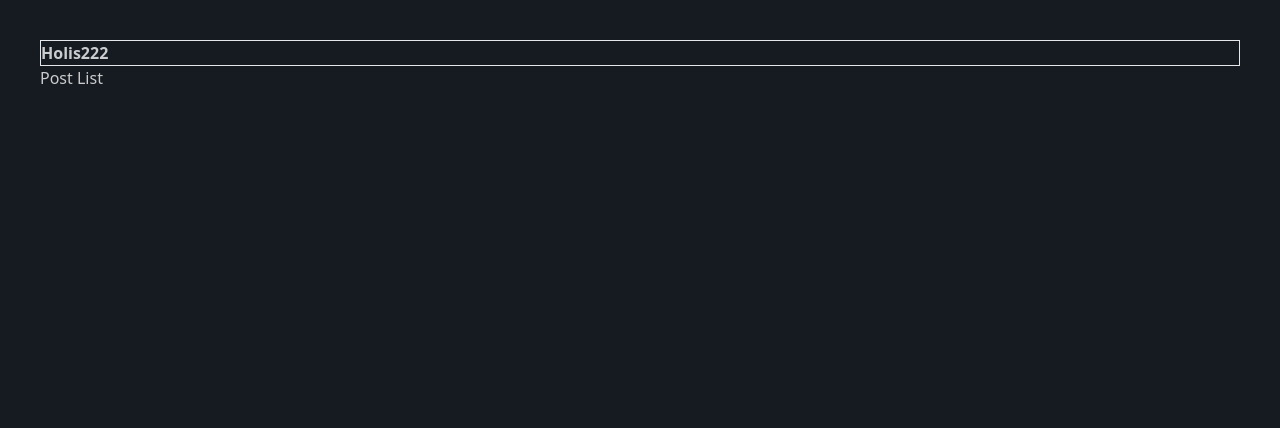
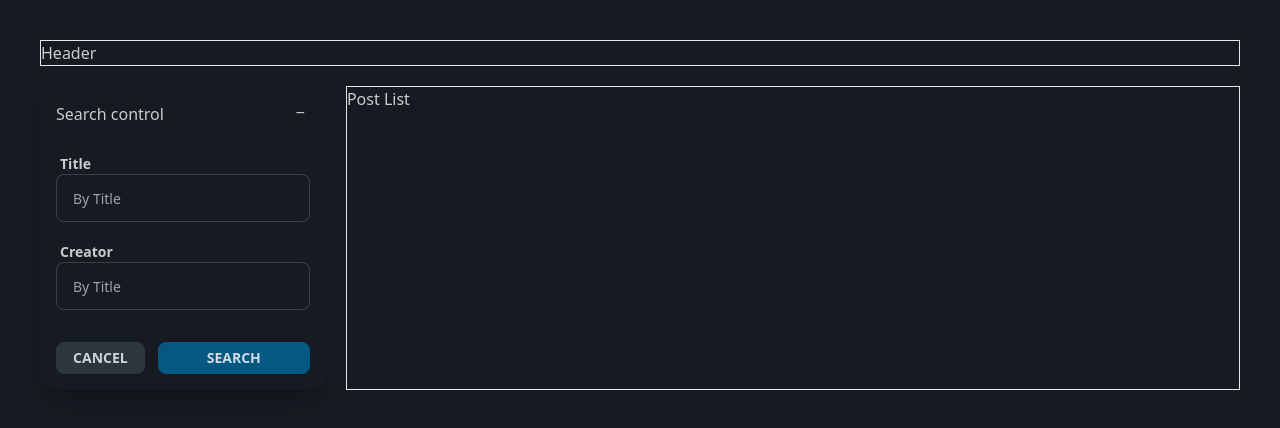
Before and after one commit to AxelCreations/axeltips, a Next.js app in the folder client/: page / in a window 1280 px wide. Shown: the top 428 px of the page. Built offline with nearby package versions, Linux system fonts and the light colour scheme; no server answers.

Commit message:
Added search form

```diff
--- /dev/null
+++ b/client/src/components/Aside.tsx
@@ -0,0 +1,18 @@
+import SearchForm from "./forms/SearchForm";
+
+
+const Aside = () => {
+  return (
+    <div className="flex flex-col gap-10 w-full md:w-96">
+      <details className="collapse collapse-plus bg-base-100 shadow-xl" open>
+        <summary className="collapse-title text-md font-normal">Search control</summary>
+        <div className="collapse-content">
+          <SearchForm />
+        </div>
+      </details>
+
+    </div>
+  )
+}
+
+export default Aside;
--- /dev/null
+++ b/client/src/components/Header.tsx
@@ -0,0 +1,9 @@
+const Header = () => {
+  return (
+    <div className="flex justify-between border border-danger">
+      <h1>Header</h1>
+    </div>
+  )
+}
+
+export default Header;
--- a/client/src/components/buttons/Button.tsx
+++ b/client/src/components/buttons/Button.tsx
@@ -1,15 +1,13 @@
-'use client'
-
-import { Component } from "react";
+import { ComponentProps } from "react";
 
 type ButtonProps = {
-  children: string;
+  children: React.ReactNode;
   className?: string;
-} & Component<'button'>
+} & ComponentProps<"button">
 
 const Button = ({ children, className, ...props }: ButtonProps) => {
   return (
-    <button className={`btn btn-primary ${className}`} {...props}>
+    <button className={`btn btn-primary btn-sm ${className}`} {...props}>
       {children}
     </button>
   )
--- /dev/null
+++ b/client/src/components/forms/SearchForm.tsx
@@ -0,0 +1,45 @@
+import Button from '@/components/buttons/Button';
+import InputGroup from '@/components/inputs/InputGroup';
+import { useForm } from 'react-hook-form';
+import { useRouter } from 'next/router';
+import { useEffect, useState } from 'react';
+
+type SearchType = {
+  title: string;
+  creator: string;
+}
+
+const SearchForm = () => {
+  const { register, setValue } = useForm<SearchType>();
+
+  const router = useRouter();
+
+  useEffect(() => {
+    const { title, creator } = router.query;
+    setValue('title', title as string);
+    setValue('creator', creator as string);
+  }, [router.query, setValue]);
+
+  return (
+    <form className='flex flex-col flex-grow gap-3'>
+      <InputGroup id="title" label="Title">
+        <input
+          className='input input-md input-bordered w-full'
+          placeholder='By Title'
+          {...register('title')} />
+      </InputGroup>
+      <InputGroup id="creator" label="Creator">
+        <input
+          className='input input-md input-bordered w-full'
+          placeholder='By Title'
+          {...register('creator')} />
+      </InputGroup>
+      <div className="flex justify-between mt-5">
+        <Button className='btn-neutral w-[35%]' type="reset">Cancel</Button>
+        <Button className='w-[60%]' type="submit">Search</Button>
+      </div>
+    </form>
+  )
+}
+
+export default SearchForm;
--- /dev/null
+++ b/client/src/components/inputs/InputGroup.tsx
@@ -0,0 +1,28 @@
+import { ComponentProps } from 'react';
+
+type InputGroupProps = {
+  children: React.ReactNode;
+  label?: string;
+  error?: string;
+  id: string;
+}
+
+const InputGroup = ({ children, label, error, id }: InputGroupProps) => {
+  return (
+    <div className='form-control w-full'>
+      {Boolean(label?.length) && (
+        <label htmlFor={id} className="label font-bold pb-0">
+          <span className="label-text">{label}</span>
+        </label>
+      )}
+      {children}
+      {Boolean(error?.length) && (
+        <label htmlFor={id} className="label p-0 ps-1">
+          <span className="label-text text-red-400">{error}</span>
+        </label>
+      )}
+    </div>
+  )
+}
+
+export default InputGroup;
--- a/client/src/components/posts/Posts.tsx
+++ b/client/src/components/posts/Posts.tsx
@@ -11,7 +11,9 @@ const Posts = () => {
 
 
   return (
-    <h1>Post List</h1>
+    <div className="border flex w-full">
+      <h1>Post List</h1>
+    </div>
   )
 }
 
--- a/client/src/pages/index.tsx
+++ b/client/src/pages/index.tsx
@@ -1,9 +1,11 @@
 
+import Aside from '@/components/Aside';
+import Header from '@/components/Header';
 import Posts from '@/components/posts/Posts';
 import { useAppDispatch } from '@/hooks/ReduxHooks';
 
 import { GetPosts, RemovePost } from '@/redux/PostSlicer';
-import { useEffect } from 'react';
+import { useEffect, useState } from 'react';
 
 const Home = () => {
   const dispatch = useAppDispatch();
@@ -13,9 +15,12 @@ const Home = () => {
   }, [dispatch]);
 
   return (
-    <div className="flex flex-col p-10">
-      <h1 className="font-bold bg-base-100 bold border">Holis222</h1>
-      <Posts />
+    <div className="flex flex-col p-5 md:p-10 max-w-7xl mx-auto gap-5">
+      <Header />
+      <div className="flex flex-col md:flex-row gap-5">
+        <Aside />
+        <Posts />
+      </div>
     </div>
   )
 }
--- a/client/tailwind.config.ts
+++ b/client/tailwind.config.ts
@@ -14,7 +14,7 @@ const config: Config = {
           primary: "#075985",
           secondary: "#115e59",
           accent: "#7c3aed",
-          neutral: "#302640",
+          neutral: "#2c353e",
           "base-100": "#161b21",
           info: "#6b7280",
           success: "#15803d",
```
